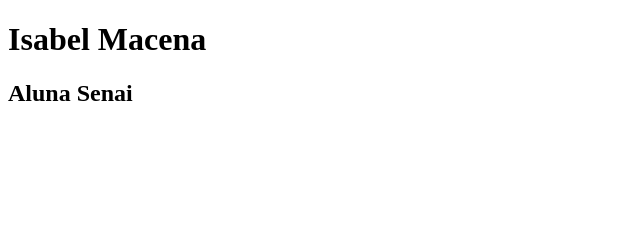
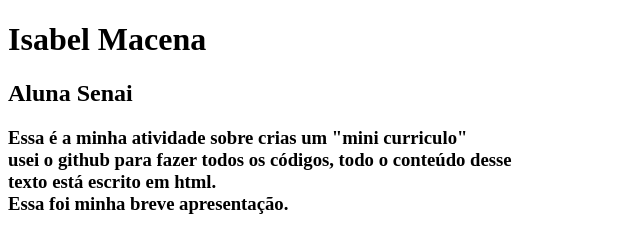
Before and after one commit to isa7094/c-v, a plain HTML site: page index.html in a window 1280 px wide. Shown: the whole page, without its empty margins (0-640 px from the left). Drawn offline with Linux system fonts and the light colour scheme.

Commit message:
curriculo

```diff
--- a/index.html
+++ b/index.html
@@ -8,6 +8,13 @@
 <body>
     <h1>Isabel Macena</h1>
     <h2>Aluna Senai</h2>
-
+    <h3>
+        <p>
+            Essa é a minha atividade sobre crias um "mini curriculo" <br />
+            usei o github para fazer todos os códigos, todo o conteúdo desse <br />
+            texto está escrito em html. <br />
+            Essa foi minha breve apresentação.
+        </p>
+    </h3>
 </body>
 </html>
```
